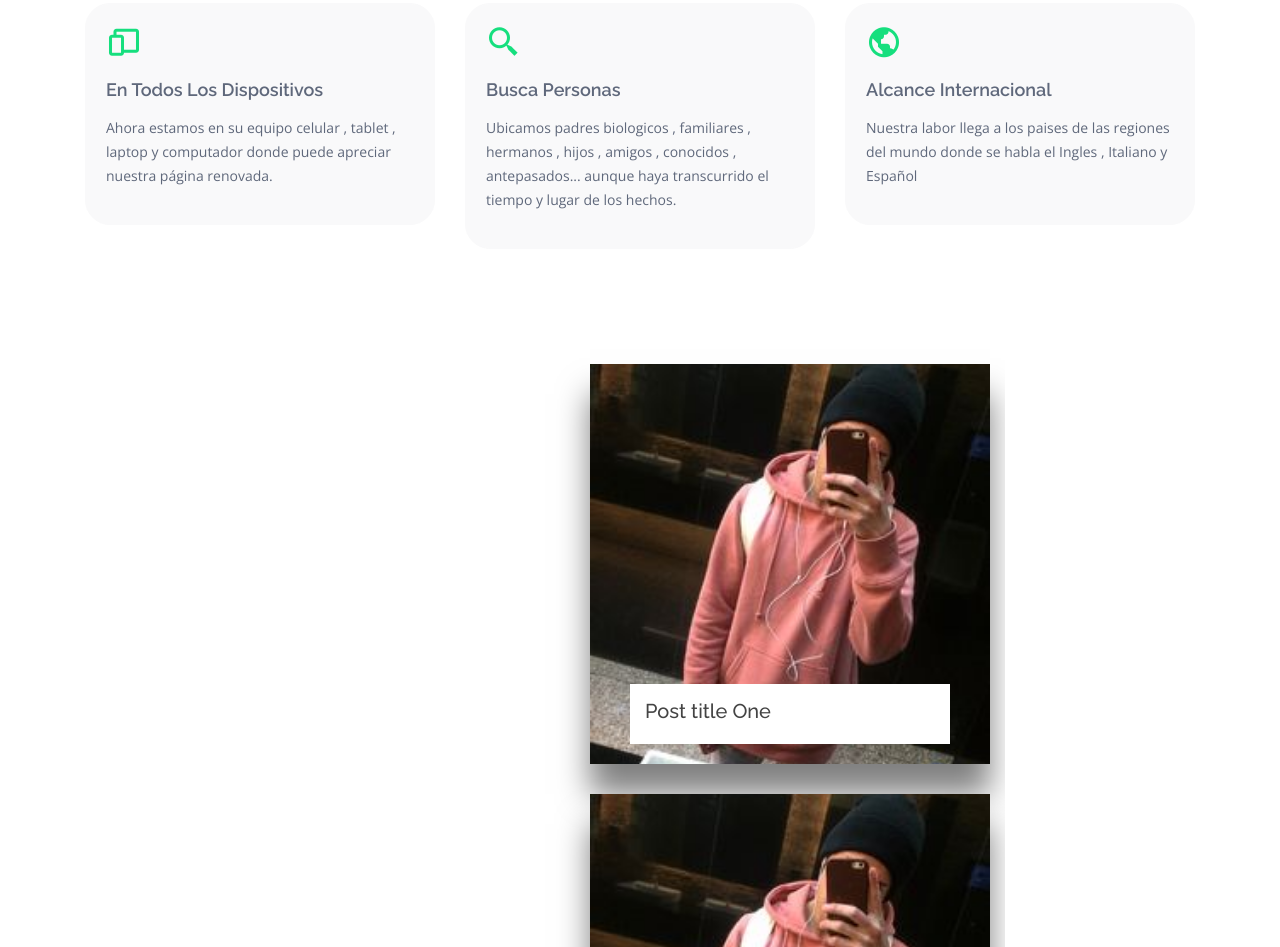
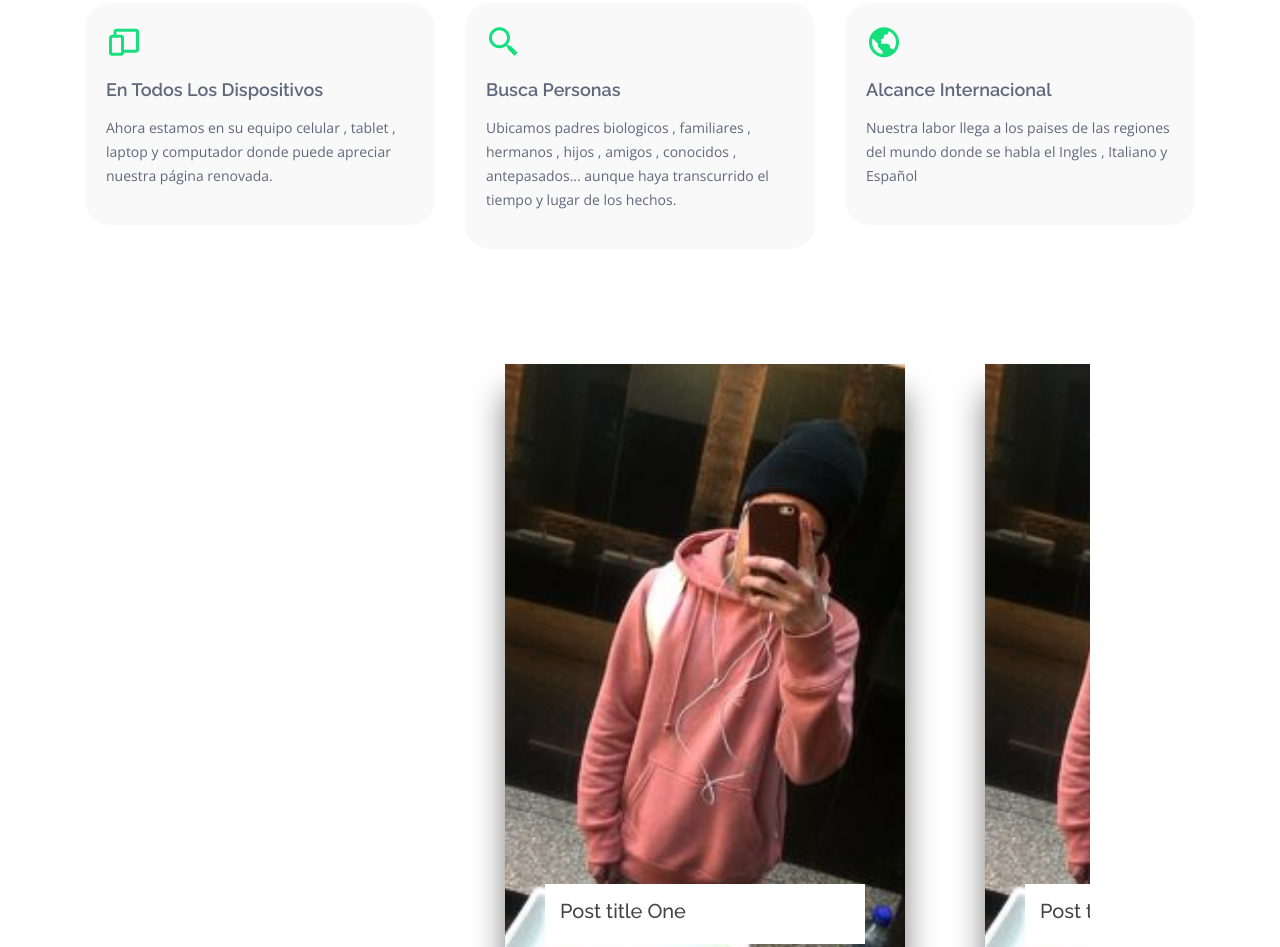
Before and after one commit to ysEnmanuel/Amigos, a plain HTML site: page index.html in a window 1280 px wide. Shown: the part 637-1584 px from the top of the page. Drawn offline with nearby package versions, Linux system fonts and the light colour scheme.

Commit message:
Update style.css

```diff
--- a/assets/css/style.css
+++ b/assets/css/style.css
@@ -1374,10 +1374,10 @@ section {
   display: grid;
   overflow-x:scroll;
   overflow-y: hidden;
-  margin: auto auto;
+  margin: 50 auto;
   flex-wrap: wrap;
   justify-content: space-around;
-  grid-template-columns: repeat(auto,auto);
+  grid-template-columns: repeat(6,auto);
   grid-gap: 0 50px;
 
   padding: 100px 300px;
@@ -1387,7 +1387,7 @@ section {
 .boletin {
   position: relative;
   width: 400px;
-  height: 400px;
+  height: 600px;
   margin: 15px;
   background: #000;
   box-shadow: 0 30px 30px rgba(0,0,0,.5);
```
